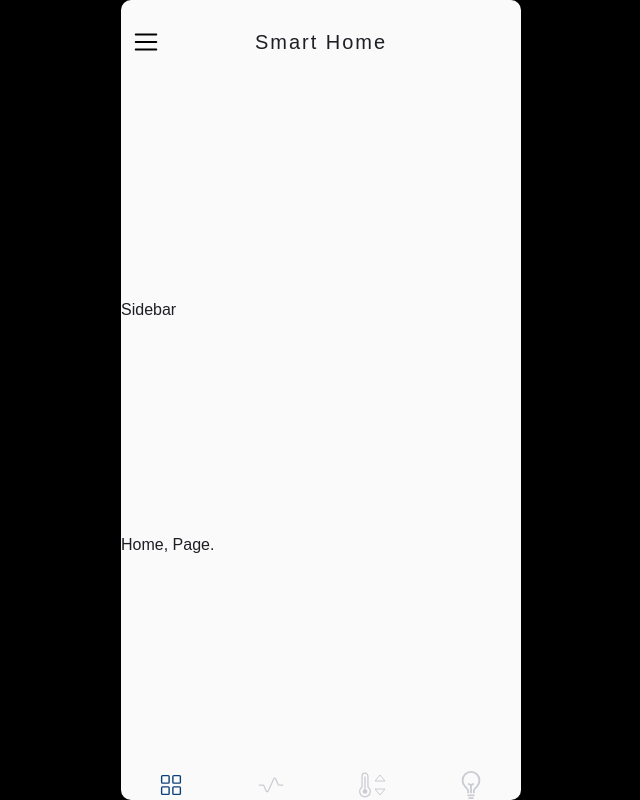
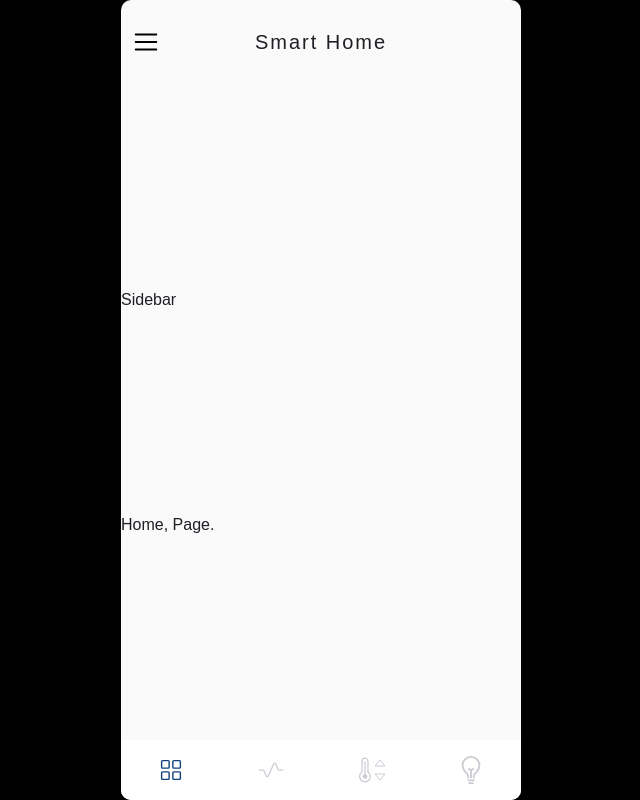
Before and after one commit to KatyTye/mobicom-frontend, a React (Vite) app: page / in a window 1280 px wide. Shown: the whole page, without its empty margins (319-959 px from the left). Built offline with nearby package versions, Linux system fonts and the light colour scheme.

Commit message:
style: minor changes to footer

```diff
--- a/src/styles/_footer.sass
+++ b/src/styles/_footer.sass
@@ -4,8 +4,10 @@
 // FOOTER STYLING
 .bottom-content
 	display: grid
+	padding: 15px 0
 	justify-items: center
 	grid-template-columns: 1fr 1fr 1fr 1fr
+	background: var.$secondary-background-color
 
 	&__link
 		display: flex
```
